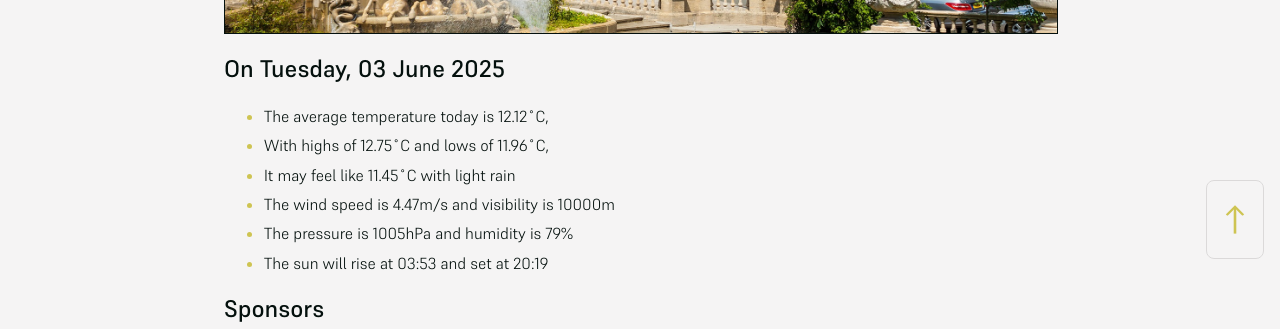
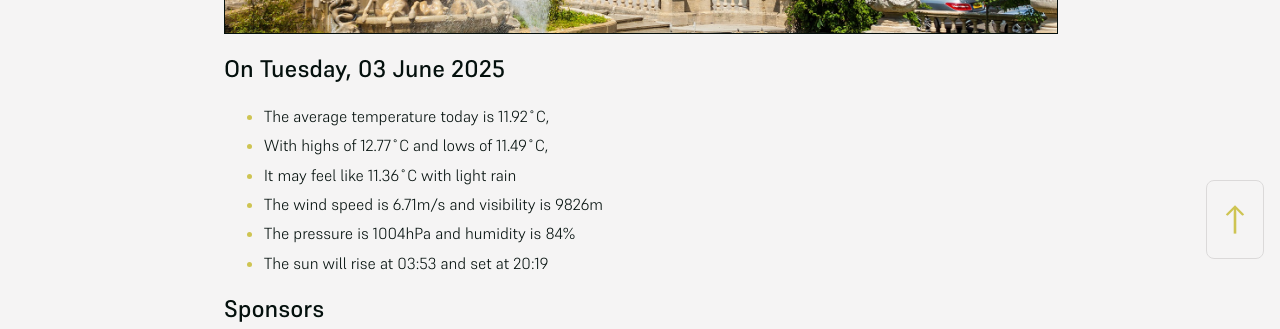
Before and after one commit to mat-0/cheltenham-open-data, a Jekyll site: the page built from index.md, in a window 1280 px wide. Shown: the part 625-954 px from the top of the page. Built offline with Jekyll 4.4.1, drawn with Linux system fonts in a browser that asks for light colours.

Commit message:
Updated 2025-06-03 04:58:08

```diff
--- a/index.md
+++ b/index.md
@@ -10,11 +10,11 @@ seo: Menu
 <!-- weather_marker starts -->
 ## On Tuesday, 03 June 2025
 
-- The average temperature today is 12.12˚C,
-- With highs of 12.75˚C and lows of 11.96˚C,
-- It may feel like 11.45˚C with light rain
-- The wind speed is 4.47m/s and visibility is 10000m
-- The pressure is 1005hPa and humidity is 79%
+- The average temperature today is 11.92˚C,
+- With highs of 12.77˚C and lows of 11.49˚C,
+- It may feel like 11.36˚C with light rain
+- The wind speed is 6.71m/s and visibility is 9826m
+- The pressure is 1004hPa and humidity is 84%
 - The sun will rise at 03:53 and set at 20:19
 
 <!-- weather_marker ends -->
```
Also changed, not shown: _data/flood.json (+4 -4 lines), _pages/news.md (+6 -6 lines).
